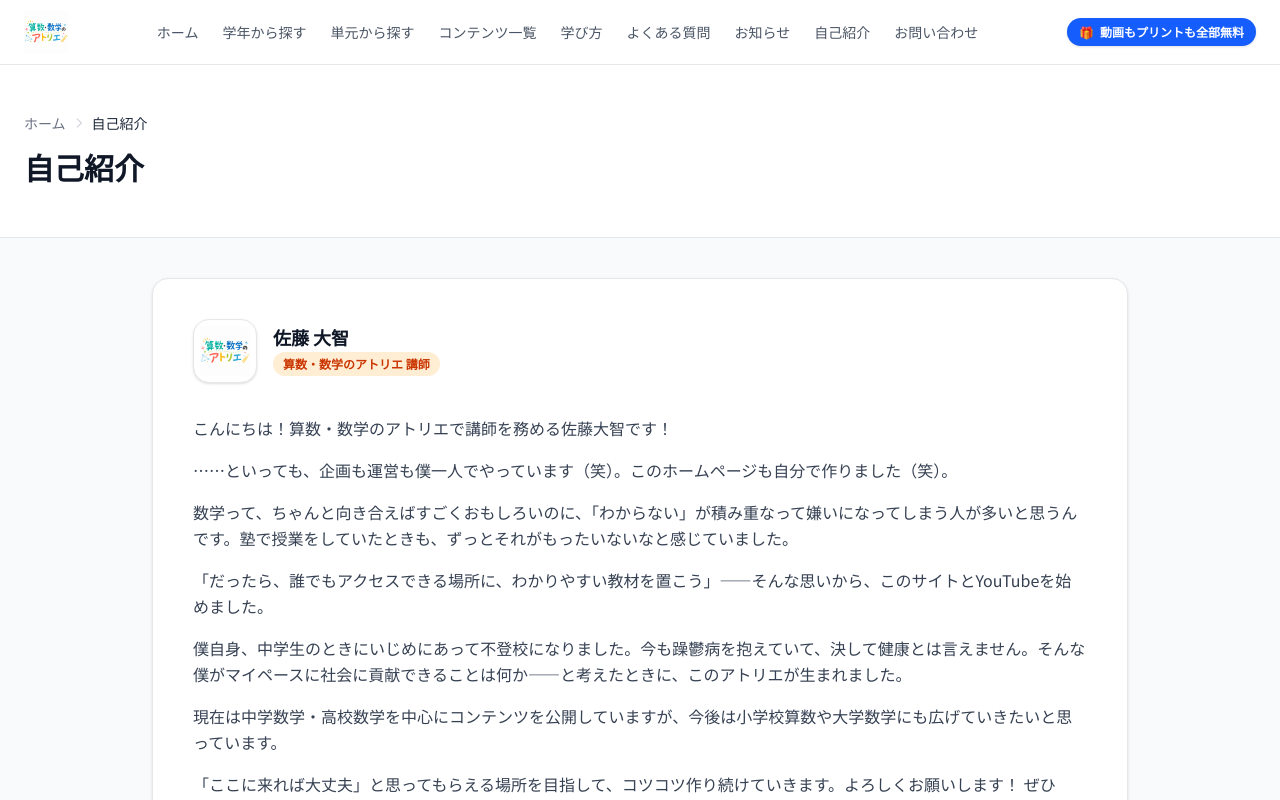
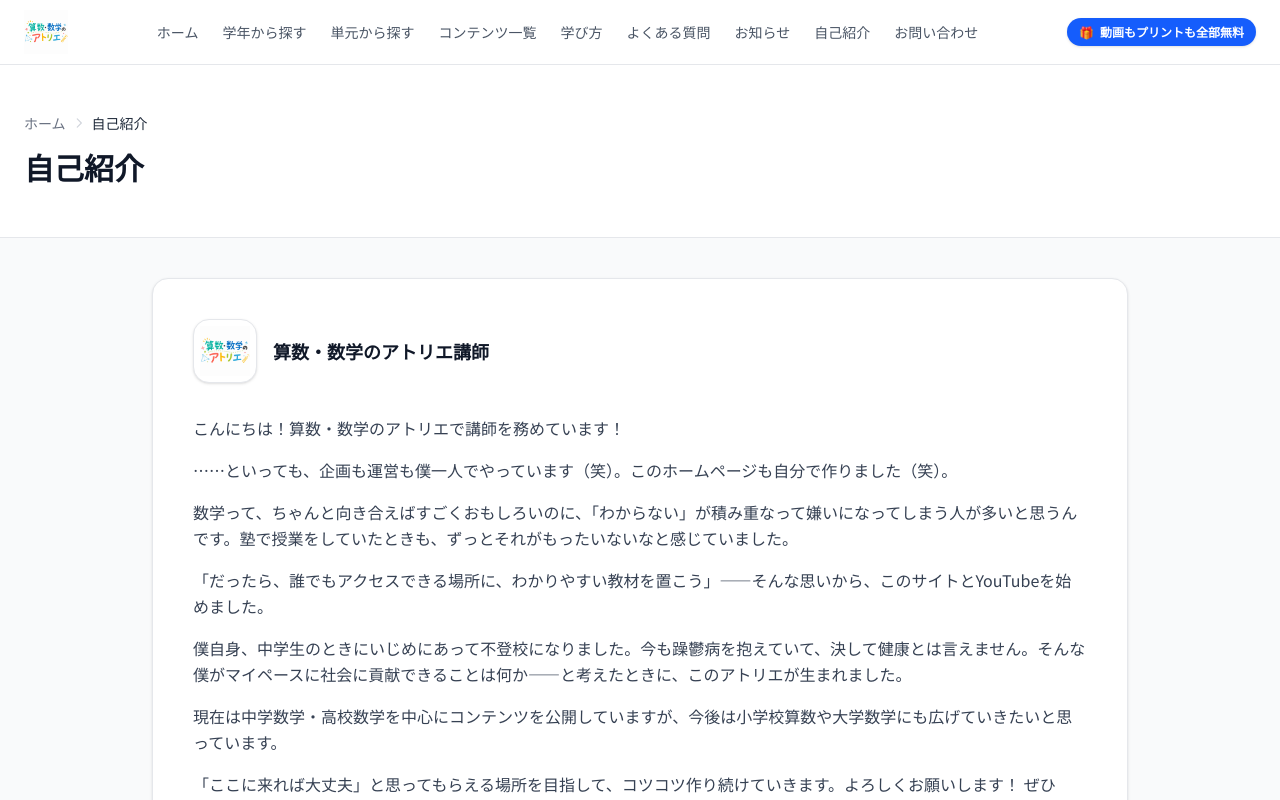
Before and after one commit to mathematics2560/sansu-sugaku-atelier, a Next.js app: page /about in a window 1280 px wide. Shown: the top 800 px of the page. Built offline with nearby package versions, Linux system fonts and the light colour scheme.

Commit message:
自己紹介ページから本名の記載を削除
Co-Authored-By: Claude Sonnet 5 <noreply@anthropic.com>

```diff
--- a/app/about/page.tsx
+++ b/app/about/page.tsx
@@ -8,7 +8,7 @@ export const metadata = {
 };
 
 const BIO_PARAGRAPHS = [
-  "こんにちは！算数・数学のアトリエで講師を務める佐藤大智です！",
+  "こんにちは！算数・数学のアトリエで講師を務めています！",
   "……といっても、企画も運営も僕一人でやっています（笑）。このホームページも自分で作りました（笑）。",
   "数学って、ちゃんと向き合えばすごくおもしろいのに、「わからない」が積み重なって嫌いになってしまう人が多いと思うんです。塾で授業をしていたときも、ずっとそれがもったいないなと感じていました。",
   "「だったら、誰でもアクセスできる場所に、わかりやすい教材を置こう」——そんな思いから、このサイトとYouTubeを始めました。",
@@ -52,10 +52,7 @@ export default function AboutPage() {
                 />
               </div>
               <div>
-                <h2 className="font-black text-gray-900 text-lg leading-tight">佐藤 大智</h2>
-                <span className="inline-block mt-1 text-xs font-bold bg-orange-100 text-orange-700 px-2.5 py-1 rounded-full">
-                  算数・数学のアトリエ 講師
-                </span>
+                <h2 className="font-black text-gray-900 text-lg leading-tight">算数・数学のアトリエ講師</h2>
               </div>
             </div>
 
```
